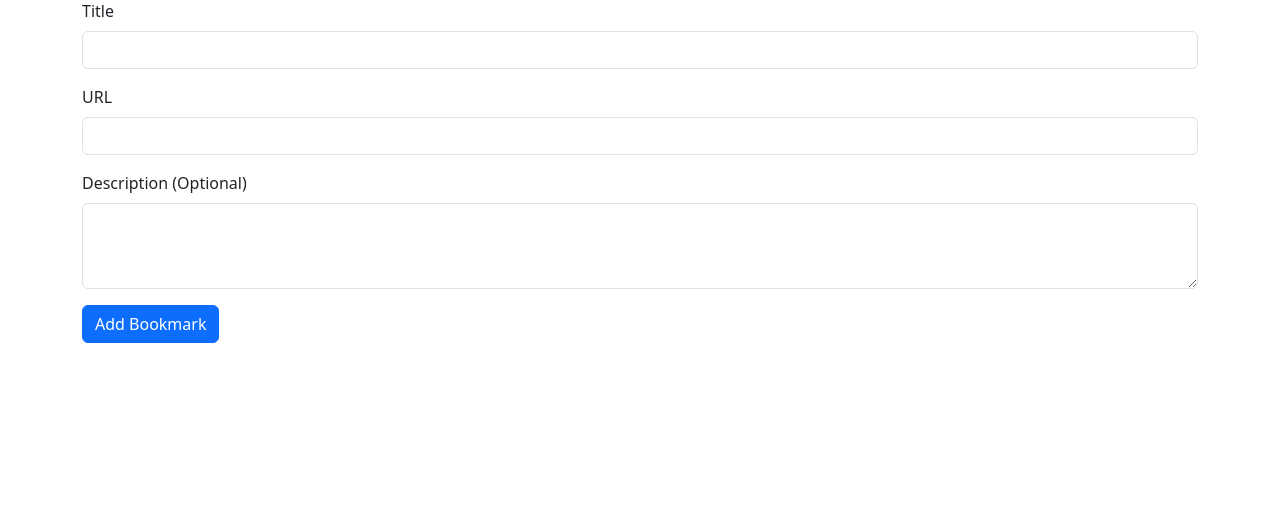
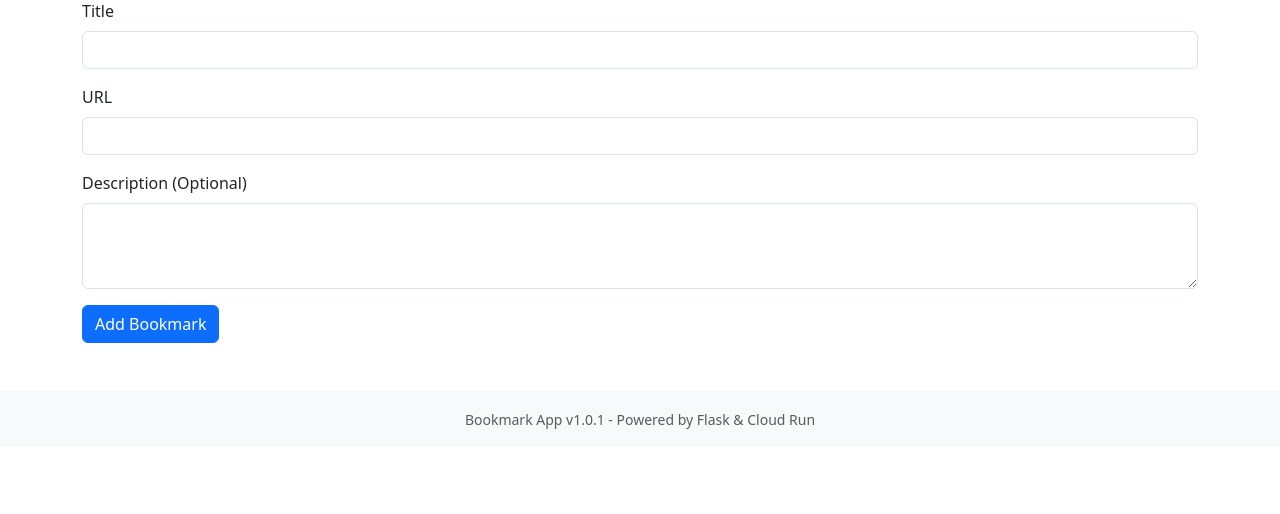
Before and after one commit to miyabis7th/flask-bookmark, a Flask app: page /add in a window 1280 px wide. Shown: the part 137-651 px from the top of the page. Run offline with Flask 3, Linux system fonts and the light colour scheme.

Commit message:
Add version info and footer to app - v1.0.1

```diff
--- a/main.py
+++ b/main.py
@@ -8,6 +8,9 @@ load_dotenv()
 
 app = Flask(__name__)
 app.secret_key = os.environ.get('SECRET_KEY', 'dev-key-change-in-production')
+
+# アプリケーションバージョン
+APP_VERSION = "1.0.1"
 
 # Cloud SQLとの接続設定
 INSTANCE_CONNECTION_NAME = os.environ.get("INSTANCE_CONNECTION_NAME")
@@ -75,7 +78,7 @@ def index():
 @app.route('/bookmarks')
 def bookmarks():
     bookmarks = Bookmark.query.order_by(Bookmark.created_at.desc()).all()
-    return render_template('bookmarks.html', bookmarks=bookmarks)
+    return render_template('bookmarks.html', bookmarks=bookmarks, app_version=APP_VERSION)
 
 @app.route('/add', methods=['GET', 'POST'])
 def add_bookmark():
@@ -86,7 +89,7 @@ def add_bookmark():
 
         if not title or not url:
             flash('Title and URL are required!', 'error')
-            return render_template('add_bookmark.html')
+            return render_template('add_bookmark.html', app_version=APP_VERSION)
 
         try:
             new_bookmark = Bookmark(title=title, url=url, description=description or None)
@@ -97,9 +100,9 @@ def add_bookmark():
         except Exception as e:
             db.session.rollback()
             flash('Error adding bookmark. Please try again.', 'error')
-            return render_template('add_bookmark.html')
+            return render_template('add_bookmark.html', app_version=APP_VERSION)
 
-    return render_template('add_bookmark.html')
+    return render_template('add_bookmark.html', app_version=APP_VERSION)
 
 if __name__ == '__main__':
     app.run(debug=True, host='0.0.0.0', port=int(os.environ.get('PORT', 8080)))
--- a/templates/base.html
+++ b/templates/base.html
@@ -38,6 +38,11 @@
         {% endwith %}
         {% block content %}{% endblock %}
     </div>
+    <footer class="mt-5 py-3 bg-light text-center">
+        <div class="container">
+            <small class="text-muted">Bookmark App {% if app_version %}v{{ app_version }}{% endif %} - Powered by Flask & Cloud Run</small>
+        </div>
+    </footer>
     <script src="https://cdn.jsdelivr.net/npm/bootstrap@5.3.0-alpha1/dist/js/bootstrap.bundle.min.js"></script>
 </body>
 </html>
```
